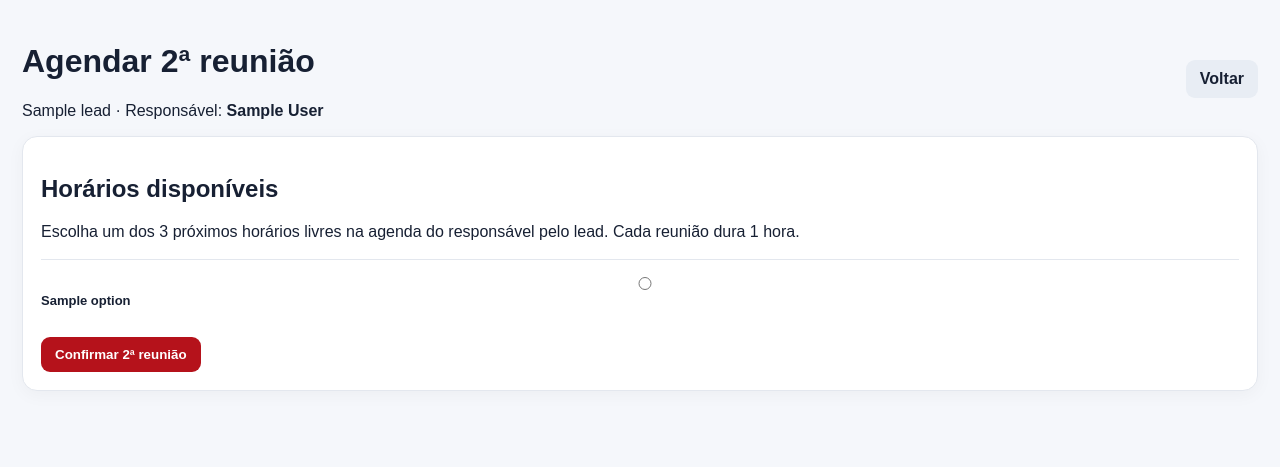
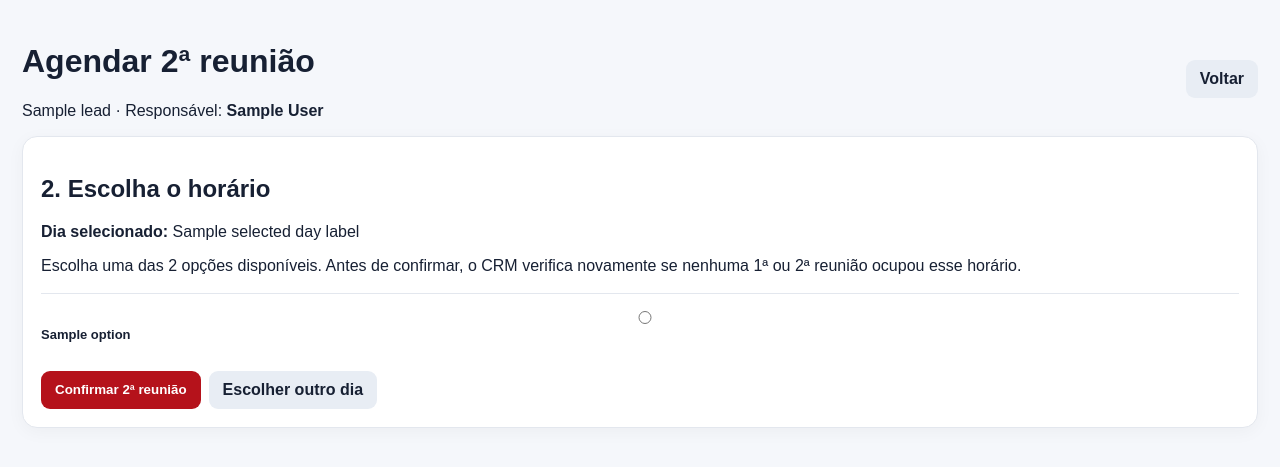
Before and after one commit to cbediretoriabrahma-bit/CRM-Cervejeiros, a Flask app: template templates/second_meeting.html in a window 1280 px wide. Shown: the top 467 px of the page. Run offline with Flask 3, Linux system fonts and the light colour scheme; tables that the repository leaves empty hold one stand-in row (values such as "Sample post"); the template is opened without the code that fills it: values that come from a table or form of the project are taken from there, most other values are stand-ins (such as "Sample title", 1, 10 or a date in 2020).

Commit message:
Ajustar 2ª reunião para escolher dia e dois horários livres

```diff
--- a/templates/second_meeting.html
+++ b/templates/second_meeting.html
@@ -1,5 +1,33 @@
 {% extends "base.html" %}{% block content %}
 <div class="title-row"><div><h1>Agendar 2ª reunião</h1><p>{{lead.name}} · Responsável: <b>{{lead.owner.name if lead.owner else '-'}}</b></p></div><a class="btn" href="{{url_for('lead_detail',lead_id=lead.id)}}">Voltar</a></div>
-<section class="panel"><h2>Horários disponíveis</h2><p>Escolha um dos 3 próximos horários livres na agenda do responsável pelo lead. Cada reunião dura 1 hora.</p>
-{% if options %}<form method="post"><div style="display:grid;gap:12px;margin:18px 0">{% for value,label in options %}<label class="history" style="cursor:pointer"><input type="radio" name="slot" value="{{value}}" required> <b>{{label}}</b></label>{% endfor %}</div><button class="btn primary">Confirmar 2ª reunião</button></form>{% else %}<p class="muted">Não encontramos horários disponíveis nos próximos dias.</p>{% endif %}</section>
+
+<section class="panel">
+{% if not selected_day %}
+<h2>1. Escolha o dia</h2>
+<p>Selecione um dia útil. O sistema mostra apenas dias que ainda possuem horários livres e verifica todas as reuniões já marcadas, tanto 1ª quanto 2ª reunião.</p>
+{% if days %}
+<form method="post">
+<input type="hidden" name="action" value="select_day">
+<div style="display:grid;gap:12px;margin:18px 0">
+{% for value,label in days %}<label class="history" style="cursor:pointer"><input type="radio" name="day" value="{{value}}" required> <b>{{label}}</b></label>{% endfor %}
+</div>
+<button class="btn primary">Ver horários disponíveis</button>
+</form>
+{% else %}<p class="muted">Não encontramos dias úteis com horários disponíveis nos próximos 30 dias.</p>{% endif %}
+{% else %}
+<h2>2. Escolha o horário</h2>
+<p><b>Dia selecionado:</b> {{selected_day_label}}</p>
+<p>Escolha uma das 2 opções disponíveis. Antes de confirmar, o CRM verifica novamente se nenhuma 1ª ou 2ª reunião ocupou esse horário.</p>
+{% if options %}
+<form method="post">
+<input type="hidden" name="action" value="confirm_slot">
+<input type="hidden" name="day" value="{{selected_day}}">
+<div style="display:grid;gap:12px;margin:18px 0">
+{% for value,label in options %}<label class="history" style="cursor:pointer"><input type="radio" name="slot" value="{{value}}" required> <b>{{label}}</b></label>{% endfor %}
+</div>
+<div style="display:flex;gap:8px;flex-wrap:wrap"><button class="btn primary">Confirmar 2ª reunião</button><a class="btn" href="{{url_for('lead_second_meeting',lead_id=lead.id)}}">Escolher outro dia</a></div>
+</form>
+{% else %}<p class="muted">Os horários desse dia acabaram de ser ocupados. Escolha outro dia.</p><a class="btn" href="{{url_for('lead_second_meeting',lead_id=lead.id)}}">Voltar aos dias disponíveis</a>{% endif %}
+{% endif %}
+</section>
 {% endblock %}
```
